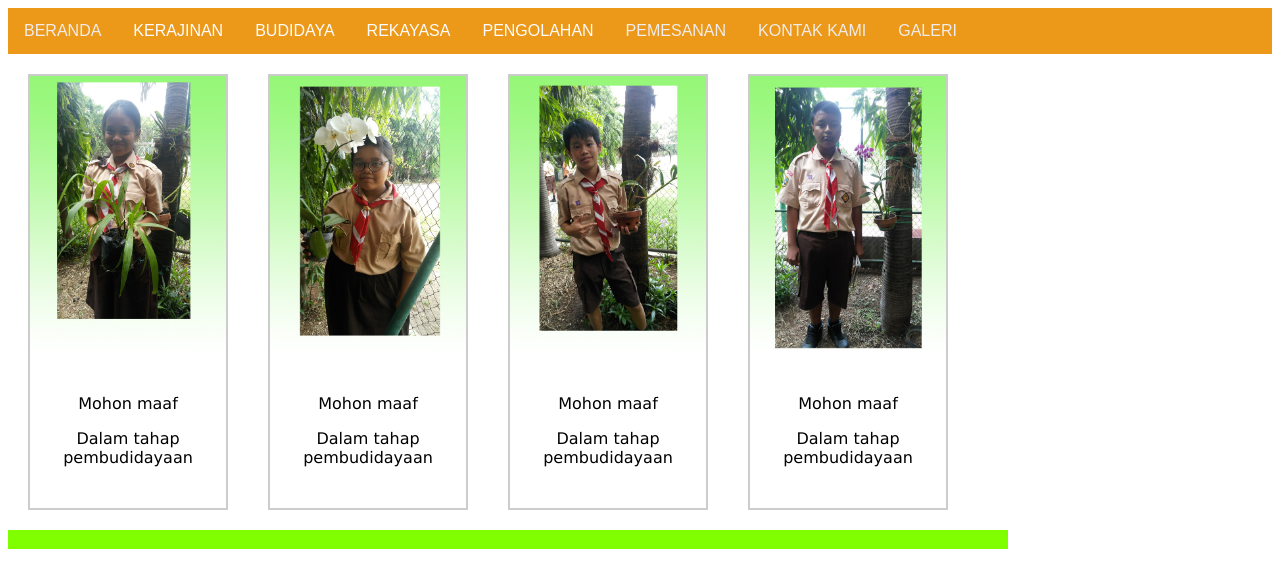
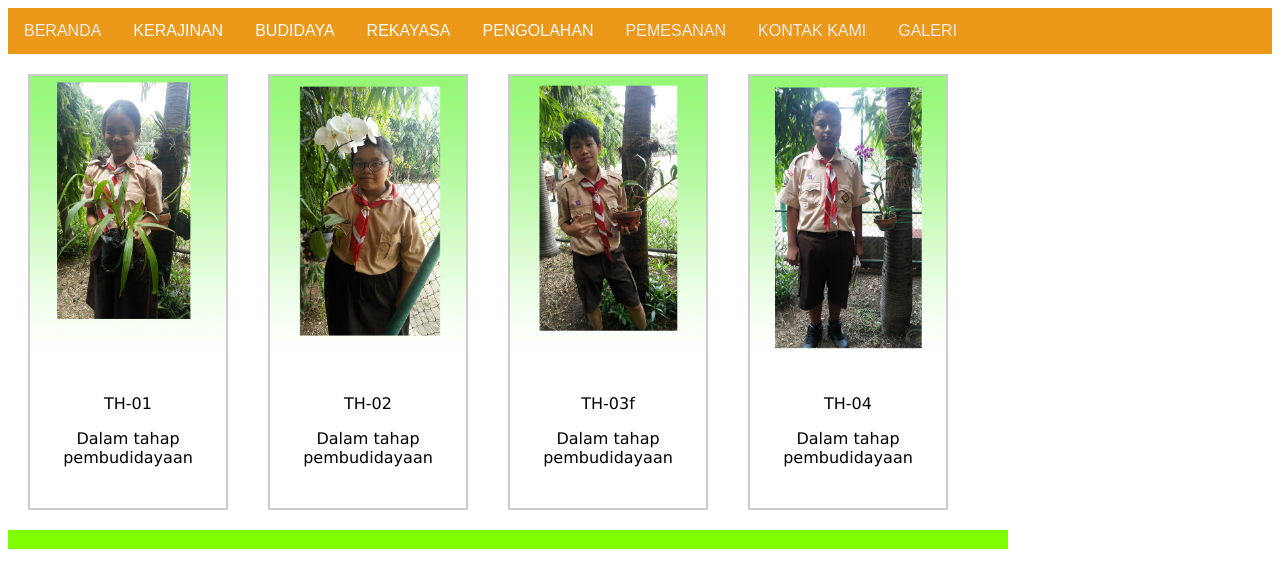
Before and after one commit to albertussalibpranoto/albertussalibpranoto, a plain HTML site: page tanamanhias.html in a window 1280 px wide. Drawn offline with Linux system fonts and the light colour scheme.

Commit message:
Update tanamanhias.html

```diff
--- a/tanamanhias.html
+++ b/tanamanhias.html
@@ -75,7 +75,7 @@
             <img src="images/th01.jpg" alt="th01" width="400" height="400">
           </a>
           <div class="desc">
-            <p>Mohon maaf</p>
+            <p>TH-01</p>
             <p>Dalam tahap pembudidayaan</p>
           </div>
         </div>
@@ -85,7 +85,7 @@
               <img src="images/th02.jpg" alt="th02" width="400" height="400">
             </a>
             <div class="desc">
-              <p>Mohon maaf</p>
+              <p>TH-02</p>
               <p>Dalam tahap pembudidayaan</p>
             </div>
         </div>
@@ -95,7 +95,7 @@
               <img src="images/th03.jpg" alt="th03" width="400" height="400">
             </a>
             <div class="desc">
-              <p>Mohon maaf</p>
+              <p>TH-03f</p>
               <p>Dalam tahap pembudidayaan</p>
             </div>
         </div>
@@ -105,7 +105,7 @@
               <img src="images/th04.jpg" alt="th04" width="400" height="400">
             </a>
             <div class="desc">
-              <p>Mohon maaf</p>
+              <p>TH-04</p>
               <p>Dalam tahap pembudidayaan</p>
             </div>
           </div>
```
